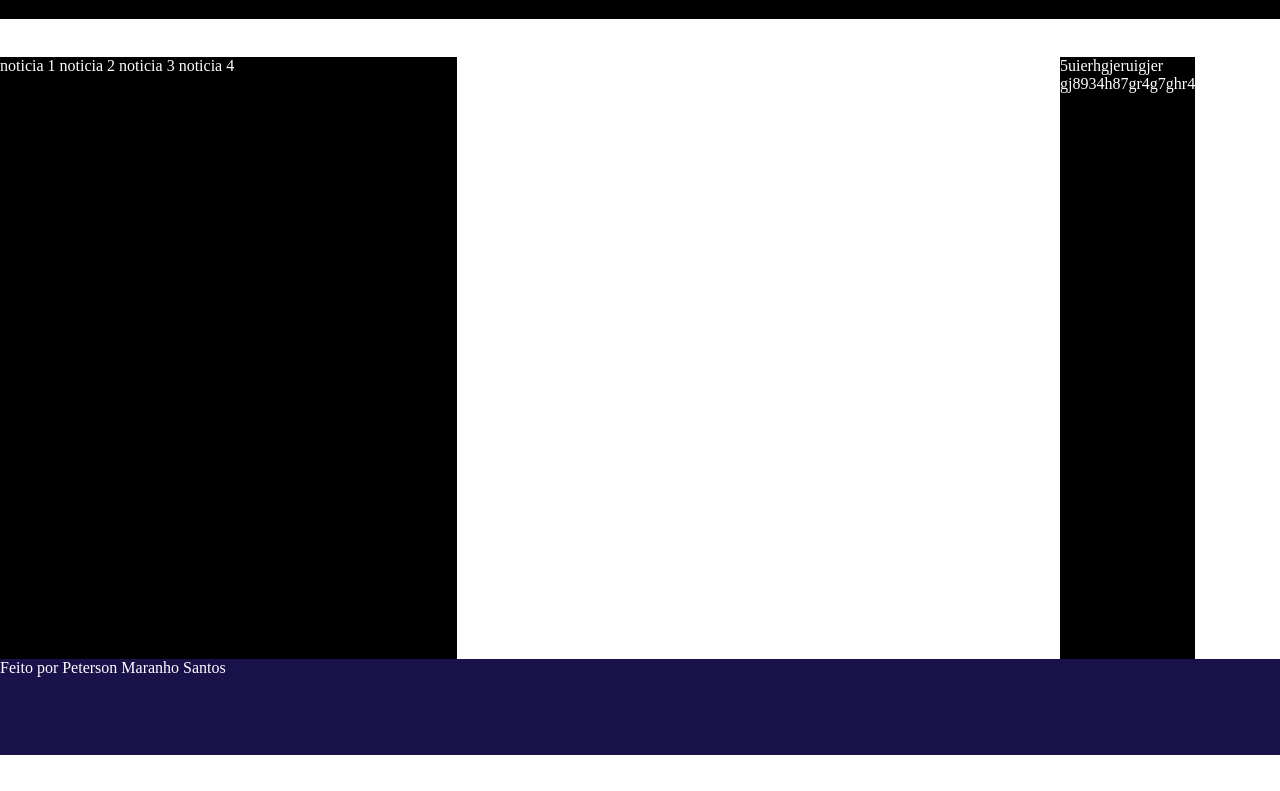
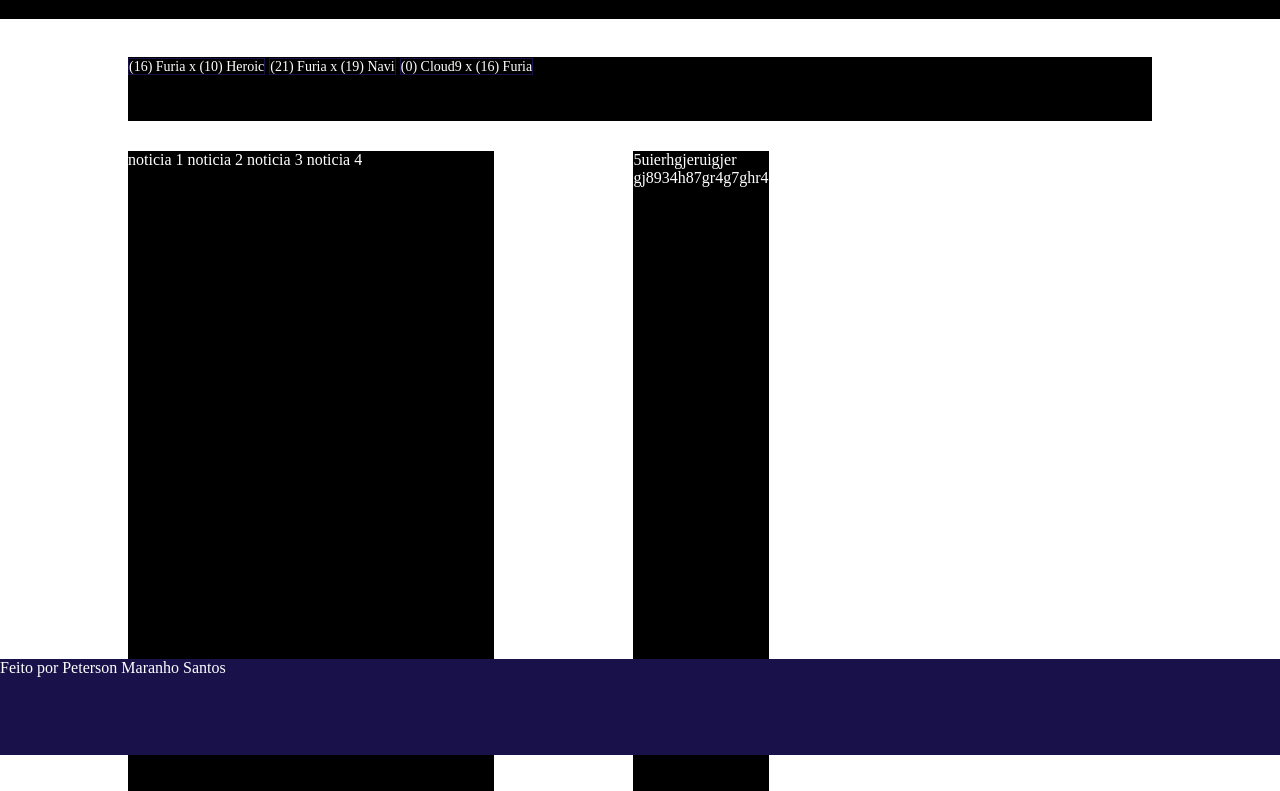
Before and after one commit to Voltty/Furia, a plain HTML site: page html/index.html in a window 1280 px wide. Shown: the part 45-836 px from the top of the page. Before the commit the page ends 800 px from the top, so only its background shows below. Drawn offline with Linux system fonts and the light colour scheme.

Commit message:
Update index.html

```diff
--- a/html/index.html
+++ b/html/index.html
@@ -17,6 +17,16 @@
             <a href="">Forum</a>
         </ul>
     </div>
+    <div class="limitador">
+        <div class="header">
+            <div class="partidas">
+                <ul>
+                    <a href="">(16) Furia x (10) Heroic</a>
+                    <a href="">(21) Furia x (19) Navi</a>
+                    <a href="">(0) Cloud9 x (16) Furia</a>
+                </ul>
+            </div>
+        </div>
         <div class="container">
             <div class="article">
                 <div class="section-1">
@@ -29,17 +39,12 @@
                     noticias pequenas
                 </div>
             </div>
-        <div class="aside-partidas">
-            <ul>
-                <a href="">(16) Furia x (10) Heroic</a>
-                <a href="">(21) Furia x (19) Navi</a>
-                <a href="">(0) Cloud9 x (16) Furia</a>
-            </ul>
-        </div>
+
             <div class="aside-atividade-recente">
                 <p>5uierhgjeruigjer</p>
                 <p>gj8934h87gr4g7ghr4</p>
 
+            </div>
         </div>
     </div>
     <div class="footer">
```
Lines whose indentation alone changed are shown as unchanged.
